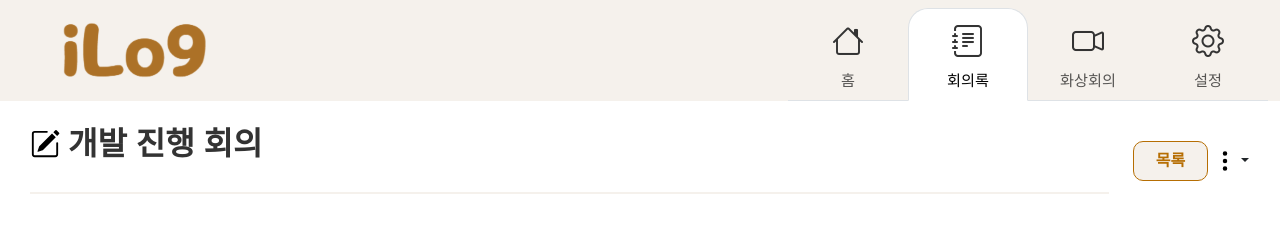
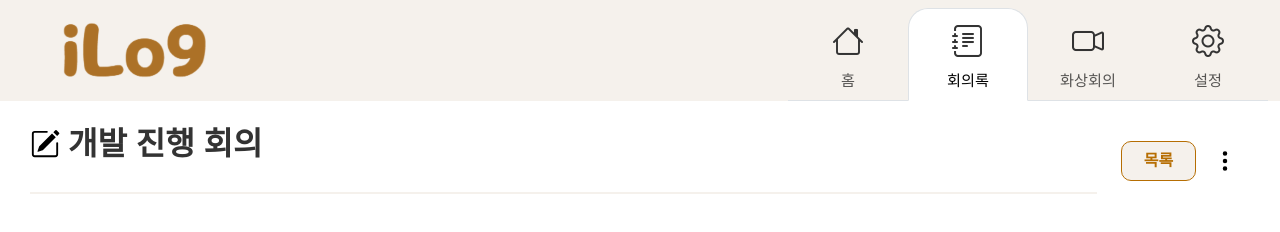
Before and after one commit to suyeon419/iLog, a React (Vite) app in the folder iLog/: page /notes/meeting/1 in a window 1280 px wide. Shown: the top 232 px of the page. Built offline with nearby package versions, Linux system fonts and the light colour scheme.

Commit message:
토글 수정 가현씨 그만 좀 시키세요

```diff
--- a/iLog/src/index.css
+++ b/iLog/src/index.css
@@ -204,3 +204,7 @@ btn-outline-primary:hover i {
     width: 100% !important; /* 3. 고정 너비(380px) 대신 100%로 변경 */
     box-shadow: none;
 }
+
+.dropdown-toggle::after {
+    display: none !important;
+}
--- a/iLog/src/pages/NoteMeetingDetail.jsx
+++ b/iLog/src/pages/NoteMeetingDetail.jsx
@@ -76,11 +76,7 @@ export default function NoteMeetingDetail() {
                     </Button>
 
                     <Dropdown>
-                        <Dropdown.Toggle
-                            variant="link"
-                            id="note-options-dropdown"
-                            className="text-dark text-decoration-none p-0"
-                        >
+                        <Dropdown.Toggle variant="link" className="text-decoration-none dropdown-toggle">
                             <ThreeDotsVertical size={24} />
                         </Dropdown.Toggle>
 
```
